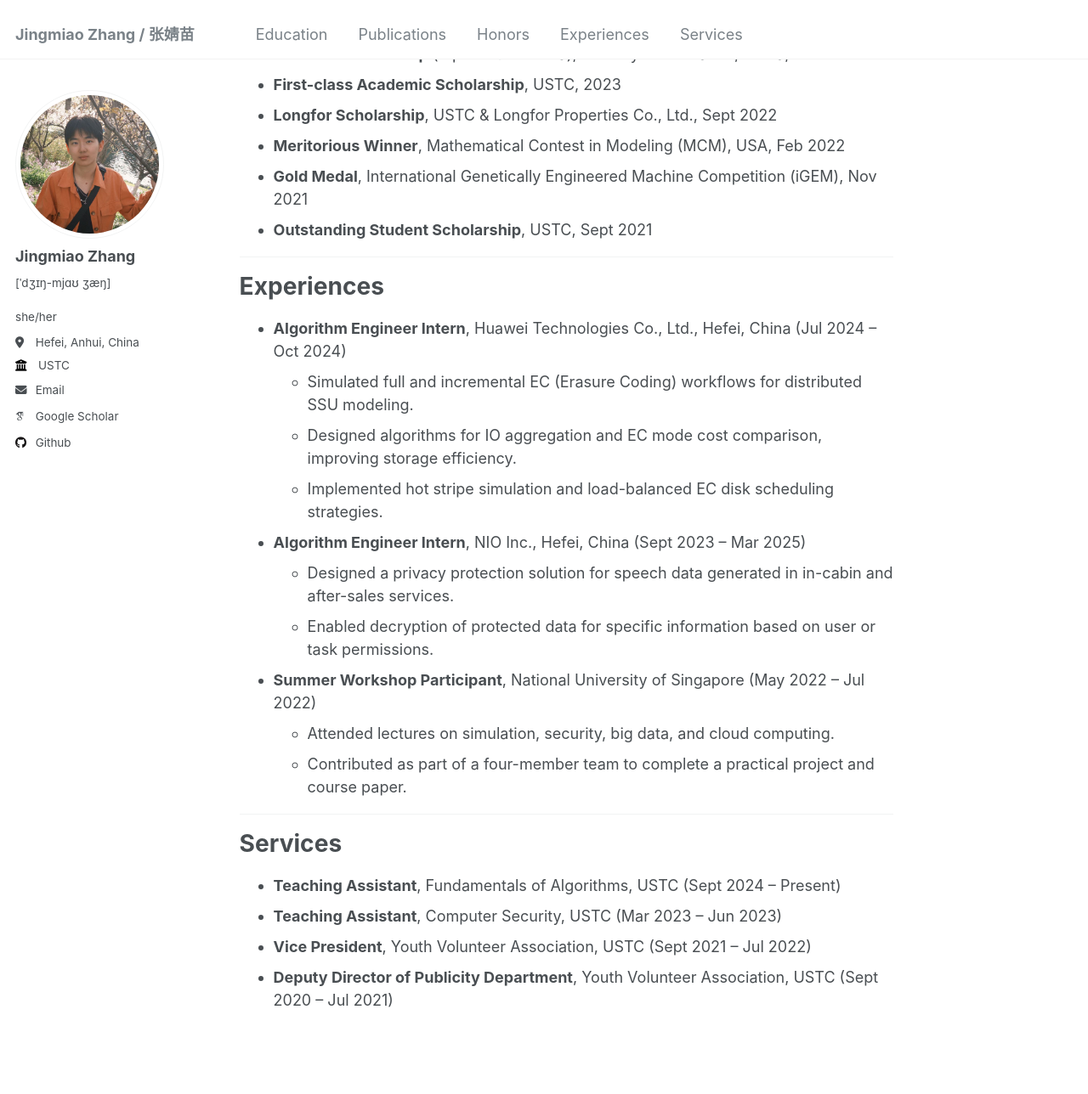
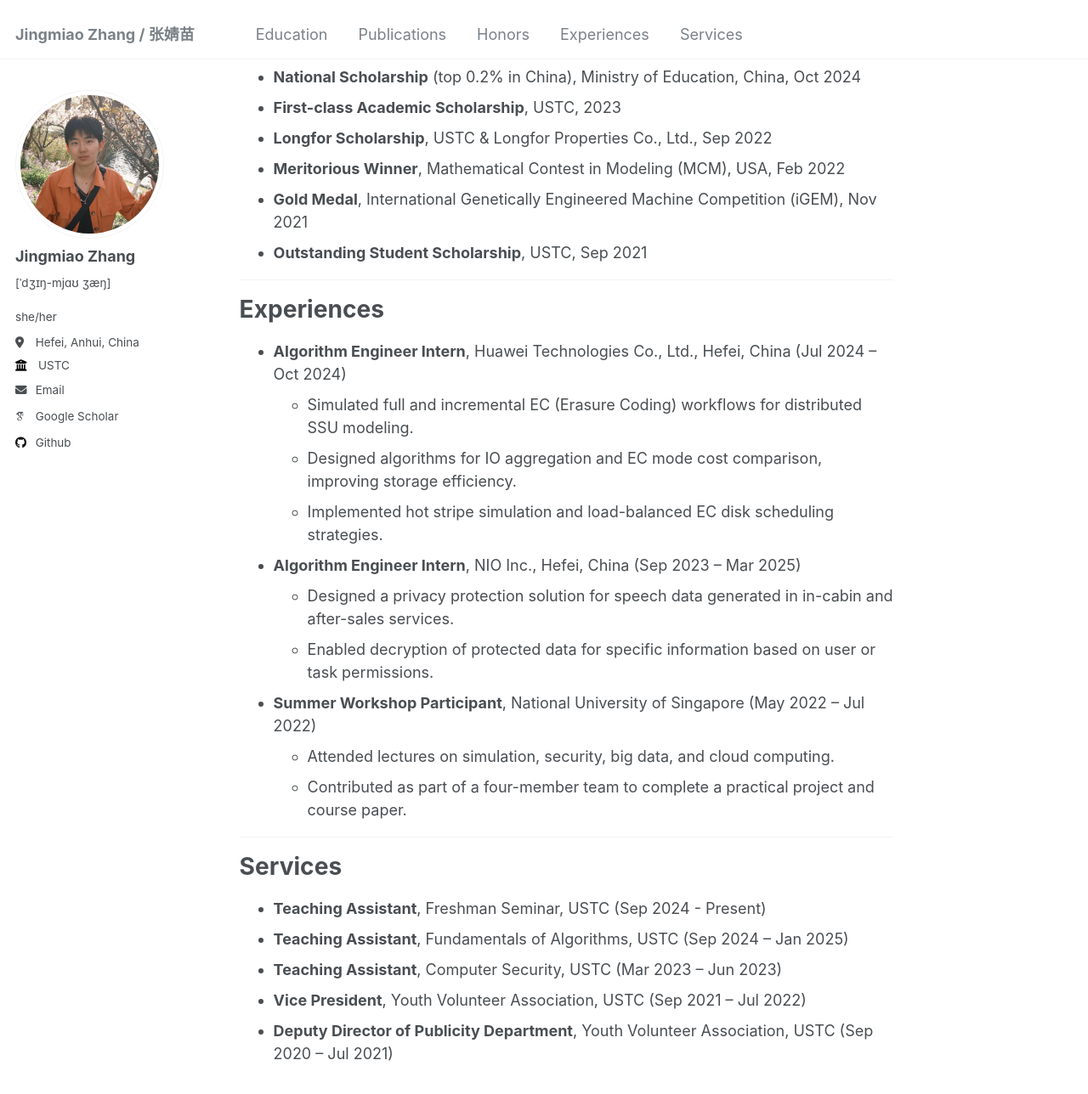
Before and after one commit to Glycineeeee/glycineeeee.github.io, a Jekyll site: the page built from _pages/about.md, in a window 1280 px wide and 1400 px high, scrolled down 1266 px. Shown: the top 1288 px of the window at 85% size. Built offline with Jekyll 4.4.1, drawn with Linux system fonts in a browser that asks for light colours; some web fonts are replaced; a script that is not in the unit is left out.

Commit message:
Update about.md

```diff
--- a/_pages/about.md
+++ b/_pages/about.md
@@ -38,6 +38,8 @@
    Haikuo Yu\*, <u>Jingmiao Zhang</u>\*, Haohua Du, Kaiwen Guo, Xiang-Yang Li.
    <br><span style="font-size: smaller;">\* Equal contribution</span><br>
    In *IEEE/ACM International Symposium on Quality of Service*, 2025.
+   <br>
+   <a href="https://iwqos2025.ieee-iwqos.org/program/full-program" target="_blank">[Paper]</a>
 
 ---
 
@@ -45,10 +47,10 @@
 - **Second Prize**, Ubiquitous Intelligent Sensing Technology Innovation Application Competition, Nov 2024
 - **National Scholarship** (top 0.2% in China), Ministry of Education, China, Oct 2024
 - **First-class Academic Scholarship**, USTC, 2023
-- **Longfor Scholarship**, USTC & Longfor Properties Co., Ltd., Sept 2022
+- **Longfor Scholarship**, USTC & Longfor Properties Co., Ltd., Sep 2022
 - **Meritorious Winner**, Mathematical Contest in Modeling (MCM), USA, Feb 2022
 - **Gold Medal**, International Genetically Engineered Machine Competition (iGEM), Nov 2021
-- **Outstanding Student Scholarship**, USTC, Sept 2021
+- **Outstanding Student Scholarship**, USTC, Sep 2021
 
 ---
 
@@ -58,7 +60,7 @@
   - Designed algorithms for IO aggregation and EC mode cost comparison, improving storage efficiency.
   - Implemented hot stripe simulation and load-balanced EC disk scheduling strategies.
 
-- **Algorithm Engineer Intern**, NIO Inc., Hefei, China (Sept 2023 – Mar 2025)
+- **Algorithm Engineer Intern**, NIO Inc., Hefei, China (Sep 2023 – Mar 2025)
   - Designed a privacy protection solution for speech data generated in in-cabin and after-sales services.
   - Enabled decryption of protected data for specific information based on user or task permissions.
 
@@ -69,10 +71,11 @@
 ---
 
 # Services {#services}
-- **Teaching Assistant**, Fundamentals of Algorithms, USTC (Sept 2024 – Present)
+- **Teaching Assistant**, Freshman Seminar, USTC (Sep 2024 - Present)
+- **Teaching Assistant**, Fundamentals of Algorithms, USTC (Sep 2024 – Jan 2025)
 - **Teaching Assistant**, Computer Security, USTC (Mar 2023 – Jun 2023)
-- **Vice President**, Youth Volunteer Association, USTC (Sept 2021 – Jul 2022)
-- **Deputy Director of Publicity Department**, Youth Volunteer Association, USTC (Sept 2020 – Jul 2021)
+- **Vice President**, Youth Volunteer Association, USTC (Sep 2021 – Jul 2022)
+- **Deputy Director of Publicity Department**, Youth Volunteer Association, USTC (Sep 2020 – Jul 2021)
 
 
 <div style="text-align: center; transform: scale(0.25); transform-origin: top center;">
```
